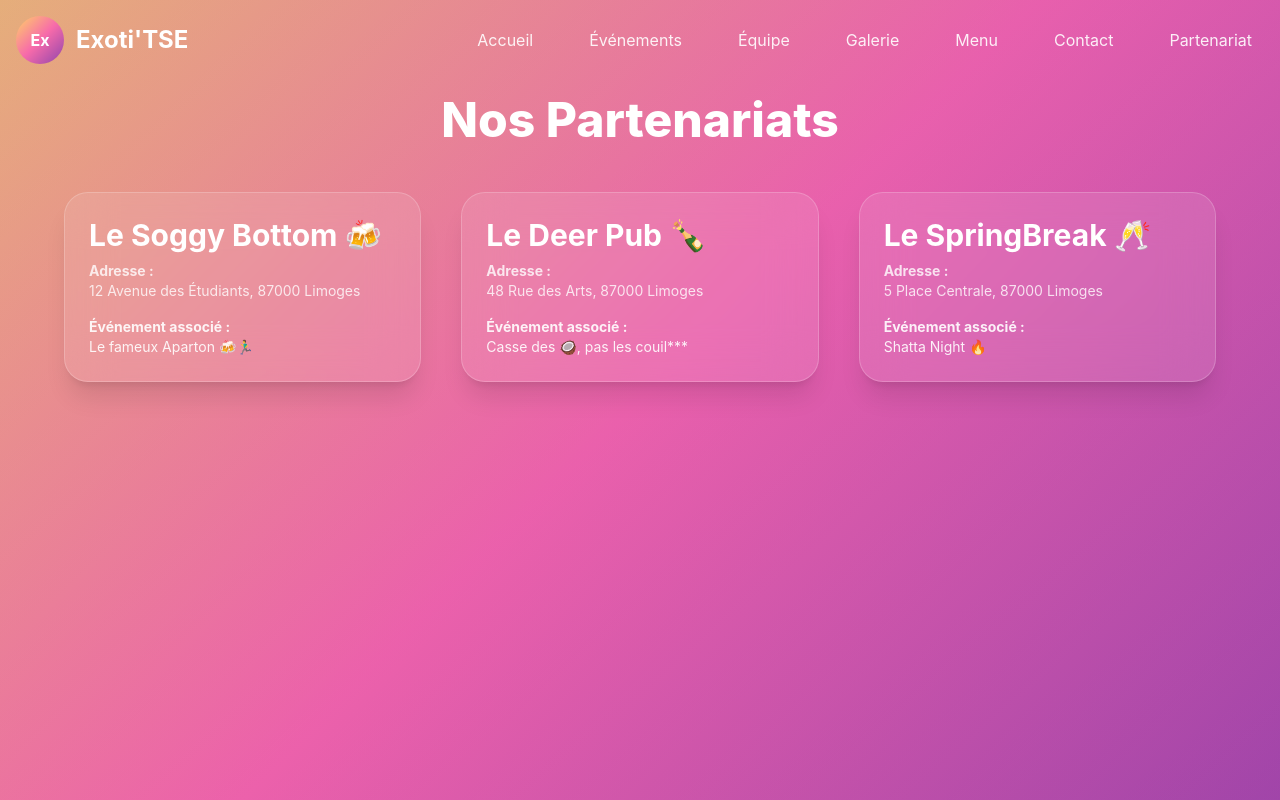
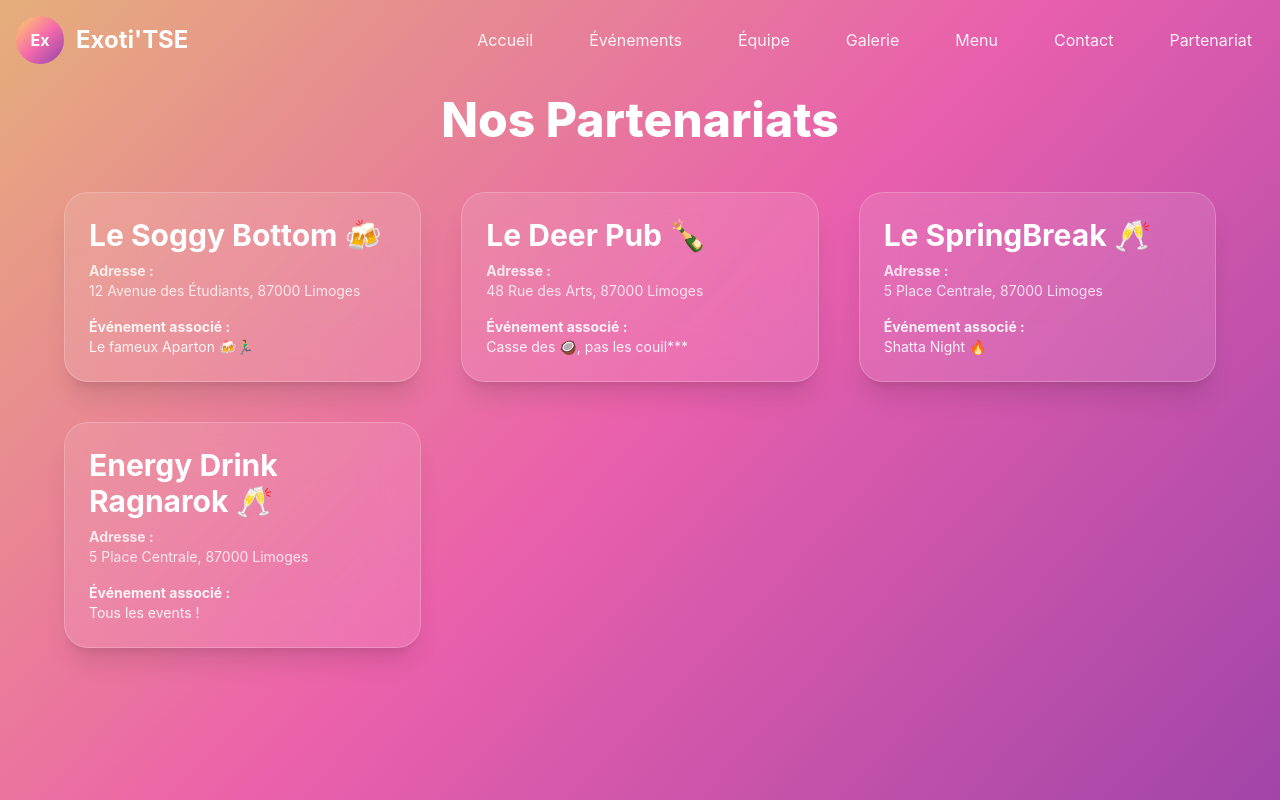
Before and after one commit to FlorianR903/BDE_ExotiTSE_site, a Next.js app: page /partenariats in a window 1280 px wide. Built offline with nearby package versions, Linux system fonts and the light colour scheme.

Commit message:
Ajout partenariats energy drink

```diff
--- a/pages/partenariats.js
+++ b/pages/partenariats.js
@@ -22,6 +22,12 @@ export default function Partenariats() {
             name: "Le SpringBreak 🥂",
             address: "5 Place Centrale, 87000 Limoges",
             event: "Shatta Night 🔥"
+        },
+        {
+            id: 4,
+            name: "Energy Drink Ragnarok 🥂",
+            address: "5 Place Centrale, 87000 Limoges",
+            event: "Tous les events !"
         }
     ];
 
```
